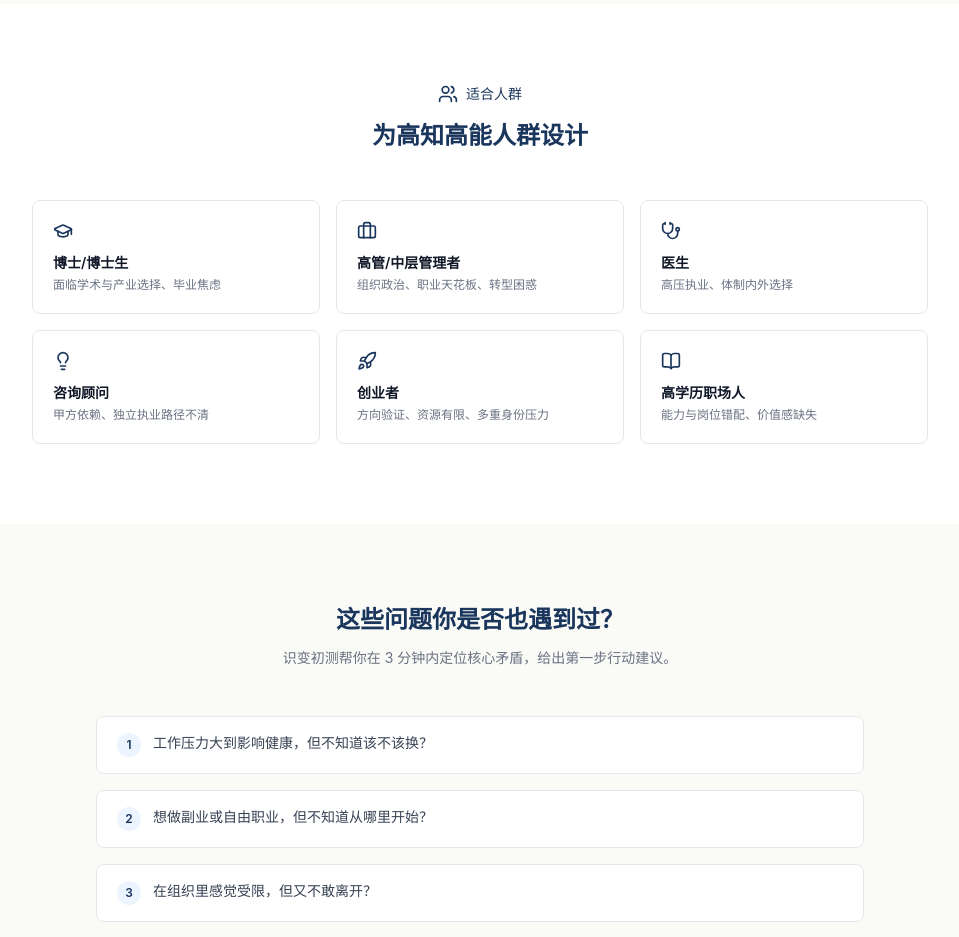
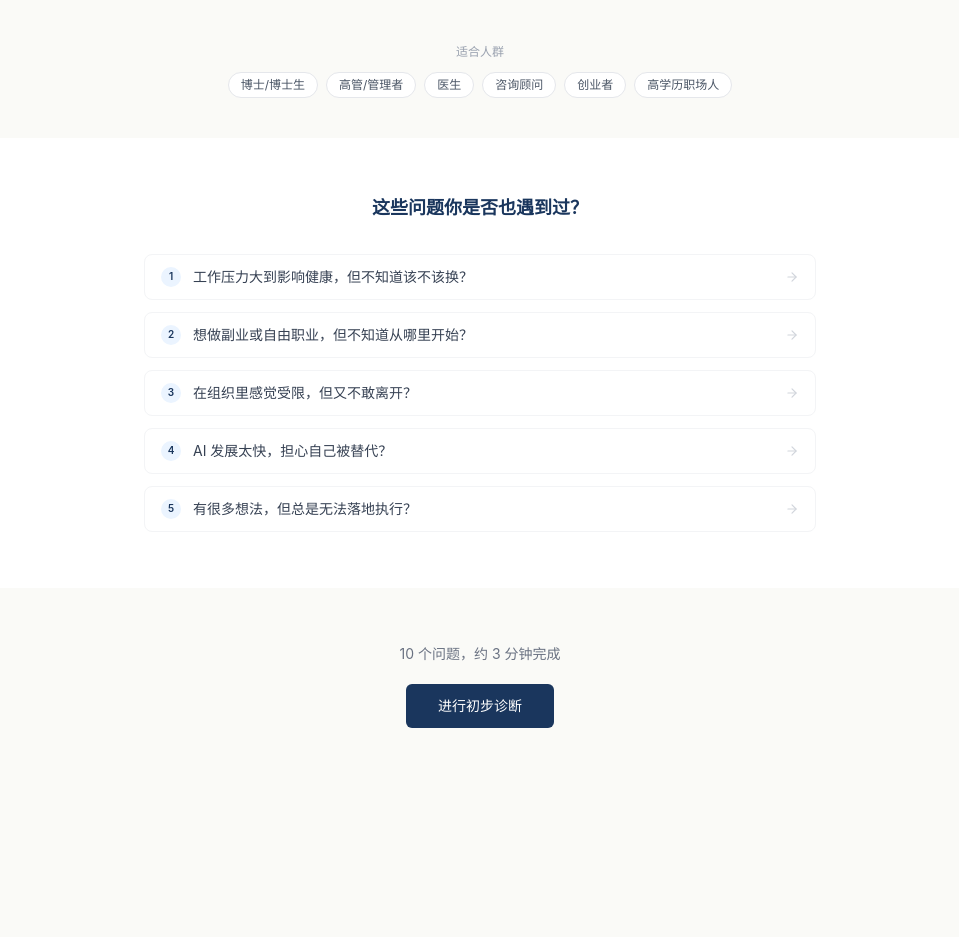
Before and after one commit to ShayLiu/shiftsight, a Next.js app: page / in a window 1280 px wide. Shown: the part 820-1757 px from the top of the page, without its empty margins (160-1119 px from the left). After the commit the page ends 1604 px from the top, so only its background shows below. Built offline with nearby package versions, Linux system fonts and the light colour scheme.

Commit message:
layout: compact audience section, bigger hero presence

```diff
--- a/app/page.tsx
+++ b/app/page.tsx
@@ -1,15 +1,8 @@
 import Link from 'next/link';
 import Hero from '@/components/Hero';
-import { Users, GraduationCap, Briefcase, Stethoscope, Lightbulb, Rocket, BookOpen } from 'lucide-react';
+import { ArrowRight } from 'lucide-react';
 
-const AUDIENCES = [
-  { label: '博士/博士生', icon: GraduationCap, desc: '面临学术与产业选择、毕业焦虑' },
-  { label: '高管/中层管理者', icon: Briefcase, desc: '组织政治、职业天花板、转型困惑' },
-  { label: '医生', icon: Stethoscope, desc: '高压执业、体制内外选择' },
-  { label: '咨询顾问', icon: Lightbulb, desc: '甲方依赖、独立执业路径不清' },
-  { label: '创业者', icon: Rocket, desc: '方向验证、资源有限、多重身份压力' },
-  { label: '高学历职场人', icon: BookOpen, desc: '能力与岗位错配、价值感缺失' },
-];
+const AUDIENCES = ['博士/博士生', '高管/管理者', '医生', '咨询顾问', '创业者', '高学历职场人'];
 
 const EXAMPLE_QUESTIONS = [
   '工作压力大到影响健康，但不知道该不该换？',
@@ -22,77 +15,44 @@ const EXAMPLE_QUESTIONS = [
 export default function Home() {
   return (
     <main className="flex-1">
-      {/* Hero */}
       <Hero />
 
-      {/* Audience section */}
-      <section id="audience" className="py-20 px-4 sm:px-6 lg:px-8 bg-white">
-        <div className="mx-auto max-w-4xl">
-          <div className="text-center mb-12">
-            <div className="inline-flex items-center gap-2 mb-4">
-              <Users size={20} className="text-[#1a365d]" />
-              <span className="text-sm font-medium text-[#1a365d]">适合人群</span>
-            </div>
-            <h2 className="text-2xl font-bold text-[#1a365d]">
-              为高知高能人群设计
-            </h2>
-          </div>
-          <div className="grid grid-cols-1 sm:grid-cols-2 lg:grid-cols-3 gap-4">
-            {AUDIENCES.map((item) => (
-              <div
-                key={item.label}
-                className="rounded-lg border border-gray-200 p-5 hover:border-[#1a365d]/30 transition-colors"
-              >
-                <item.icon size={20} className="text-[#1a365d] mb-3" />
-                <h3 className="text-sm font-semibold text-gray-900">{item.label}</h3>
-                <p className="mt-1 text-xs text-gray-500">{item.desc}</p>
-              </div>
+      {/* Audience - compact */}
+      <section id="audience" className="py-10 px-4 sm:px-6 lg:px-8">
+        <div className="mx-auto max-w-3xl">
+          <p className="text-center text-xs text-gray-400 mb-3">适合人群</p>
+          <div className="flex flex-wrap justify-center gap-2">
+            {AUDIENCES.map((a) => (
+              <span key={a} className="rounded-full border border-gray-200 bg-white px-3 py-1 text-xs text-gray-600">{a}</span>
             ))}
           </div>
         </div>
       </section>
 
-      {/* Example questions / About section */}
-      <section id="about" className="py-20 px-4 sm:px-6 lg:px-8">
-        <div className="mx-auto max-w-3xl">
-          <div className="text-center mb-12">
-            <h2 className="text-2xl font-bold text-[#1a365d]">
-              这些问题你是否也遇到过？
-            </h2>
-            <p className="mt-3 text-sm text-gray-500">
-              识变初测帮你在 3 分钟内定位核心矛盾，给出第一步行动建议。
-            </p>
-          </div>
-          <div className="space-y-4">
+      {/* Example questions */}
+      <section id="about" className="py-14 px-4 sm:px-6 lg:px-8 bg-white">
+        <div className="mx-auto max-w-2xl">
+          <h2 className="text-lg font-semibold text-[#1a365d] text-center mb-8">
+            这些问题你是否也遇到过？
+          </h2>
+          <div className="space-y-3">
             {EXAMPLE_QUESTIONS.map((q, i) => (
-              <div
-                key={i}
-                className="flex items-start gap-3 rounded-lg border border-gray-200 bg-white px-5 py-4"
-              >
-                <span className="flex-shrink-0 flex h-6 w-6 items-center justify-center rounded-full bg-[#ebf4ff] text-xs font-semibold text-[#1a365d]">
-                  {i + 1}
-                </span>
-                <p className="text-sm text-gray-700">{q}</p>
-              </div>
+              <Link key={i} href={`/test`} className="flex items-center gap-3 rounded-lg border border-gray-100 px-4 py-3 hover:border-[#1a365d]/30 transition-colors group">
+                <span className="flex-shrink-0 flex h-5 w-5 items-center justify-center rounded-full bg-[#ebf4ff] text-[10px] font-semibold text-[#1a365d]">{i + 1}</span>
+                <p className="text-sm text-gray-700 group-hover:text-[#1a365d] transition-colors flex-1">{q}</p>
+                <ArrowRight size={14} className="text-gray-300 group-hover:text-[#1a365d] transition-colors" />
+              </Link>
             ))}
           </div>
         </div>
       </section>
 
       {/* Bottom CTA */}
-      <section className="py-20 px-4 sm:px-6 lg:px-8 bg-white border-t border-gray-100">
+      <section className="py-14 px-4 sm:px-6 lg:px-8">
         <div className="mx-auto max-w-2xl text-center">
-          <h2 className="text-2xl font-bold text-[#1a365d] mb-4">
-            准备好了吗？
-          </h2>
-          <p className="text-sm text-gray-500 mb-8">
-            10 个问题，约 3 分钟完成。
-          </p>
-          <Link
-            href="/test"
-            className="inline-block rounded-md bg-[#1a365d] px-8 py-3 text-base font-medium text-white hover:bg-[#2a4a7f] transition-colors"
-          >
-            免费开始测试
+          <p className="text-sm text-gray-500 mb-5">10 个问题，约 3 分钟完成</p>
+          <Link href="/test" className="inline-block rounded-md bg-[#1a365d] px-8 py-3 text-sm font-medium text-white hover:bg-[#2a4a7f] transition-colors">
+            进行初步诊断
           </Link>
         </div>
       </section>
```
Also changed, not shown: 32 other files (tests, documents, lock files or other folders).
